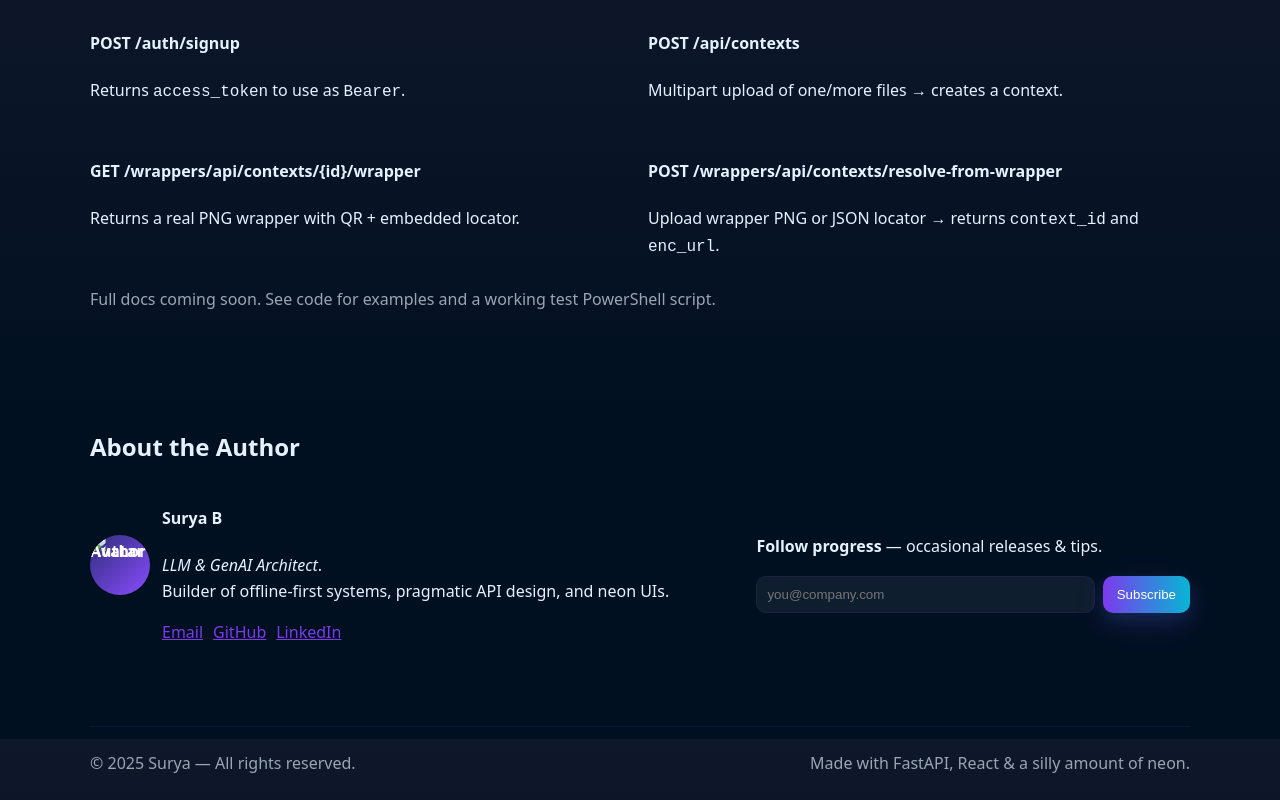
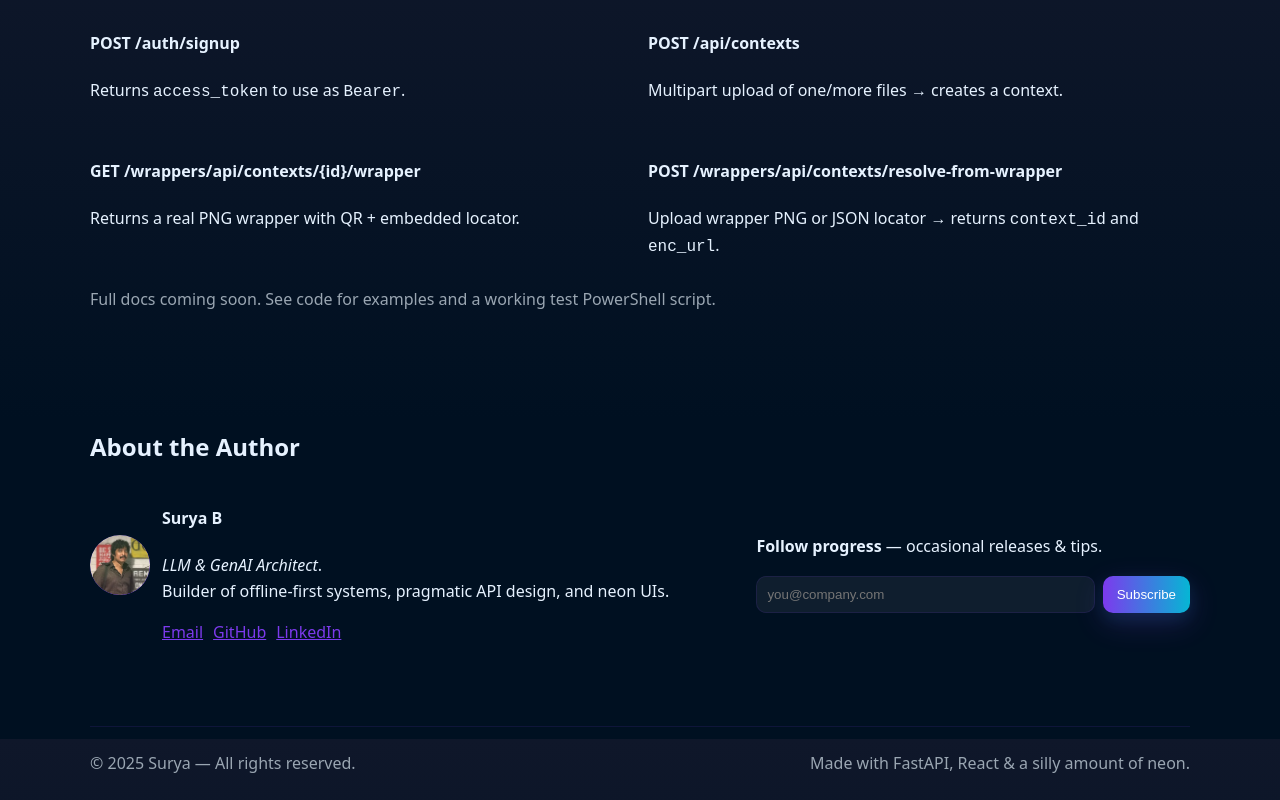
Before and after one commit to saisurya76/website, a plain HTML site: page index.html in a window 1280 px wide. Shown: the part 1661-2461 px from the top of the page. Drawn offline with Linux system fonts and the light colour scheme; the site is published under a folder, as on GitHub Pages, so addresses that start at the root find nothing; a script that the page names is missing.

Commit message:
[website]:image path fix

```diff
--- a/index.html
+++ b/index.html
@@ -213,7 +213,7 @@ python -c "import cloud; print(cloud.__version__)"
         <div class="author">
           <div class="me">
             <div class="avatar">
-              <img src="/assets/author_surya.PNG" alt="Author Avatar" />
+              <img src="assets/author_surya.PNG" alt="Author Avatar" />
             </div>
             <div>
               <h4>Surya B</h4>
```
